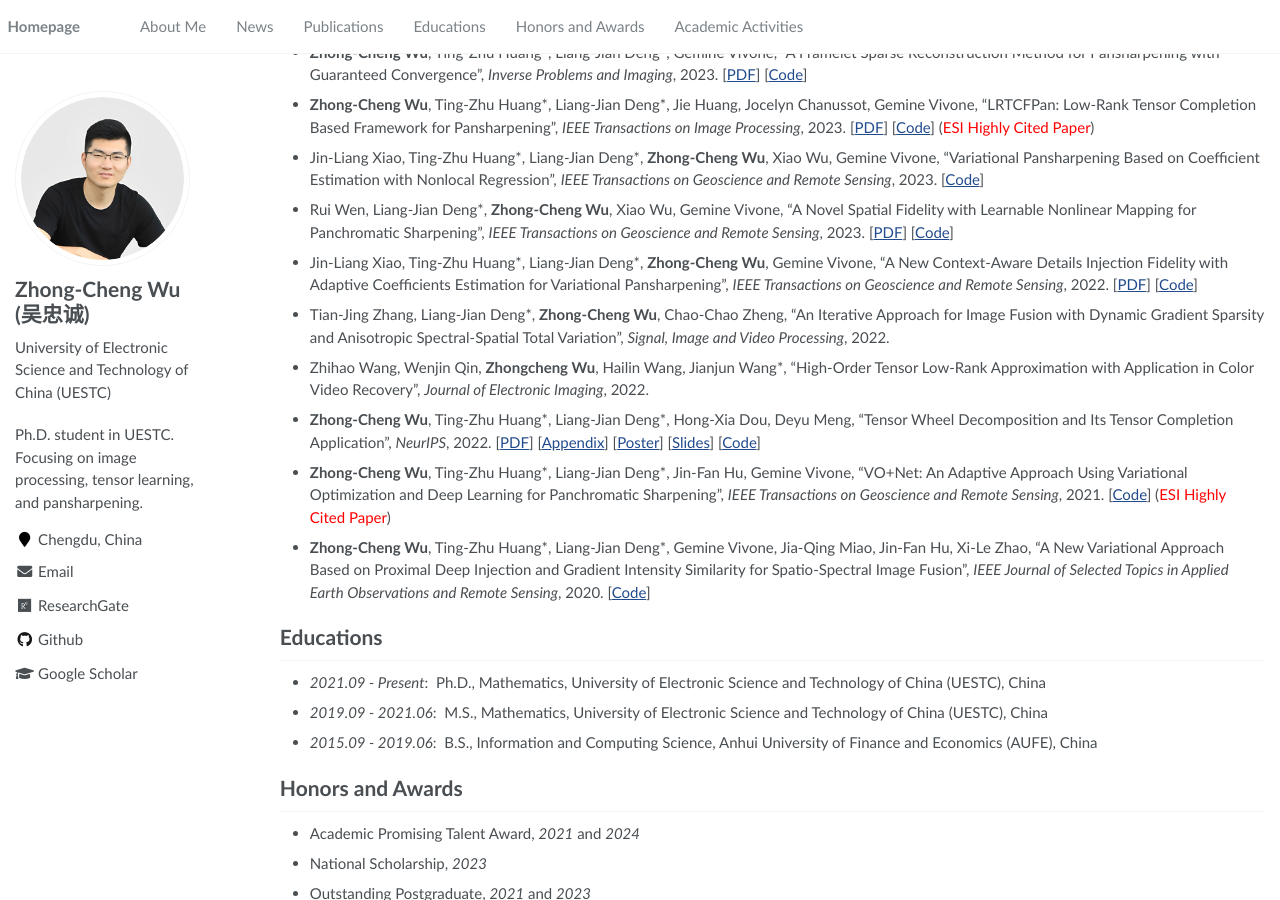
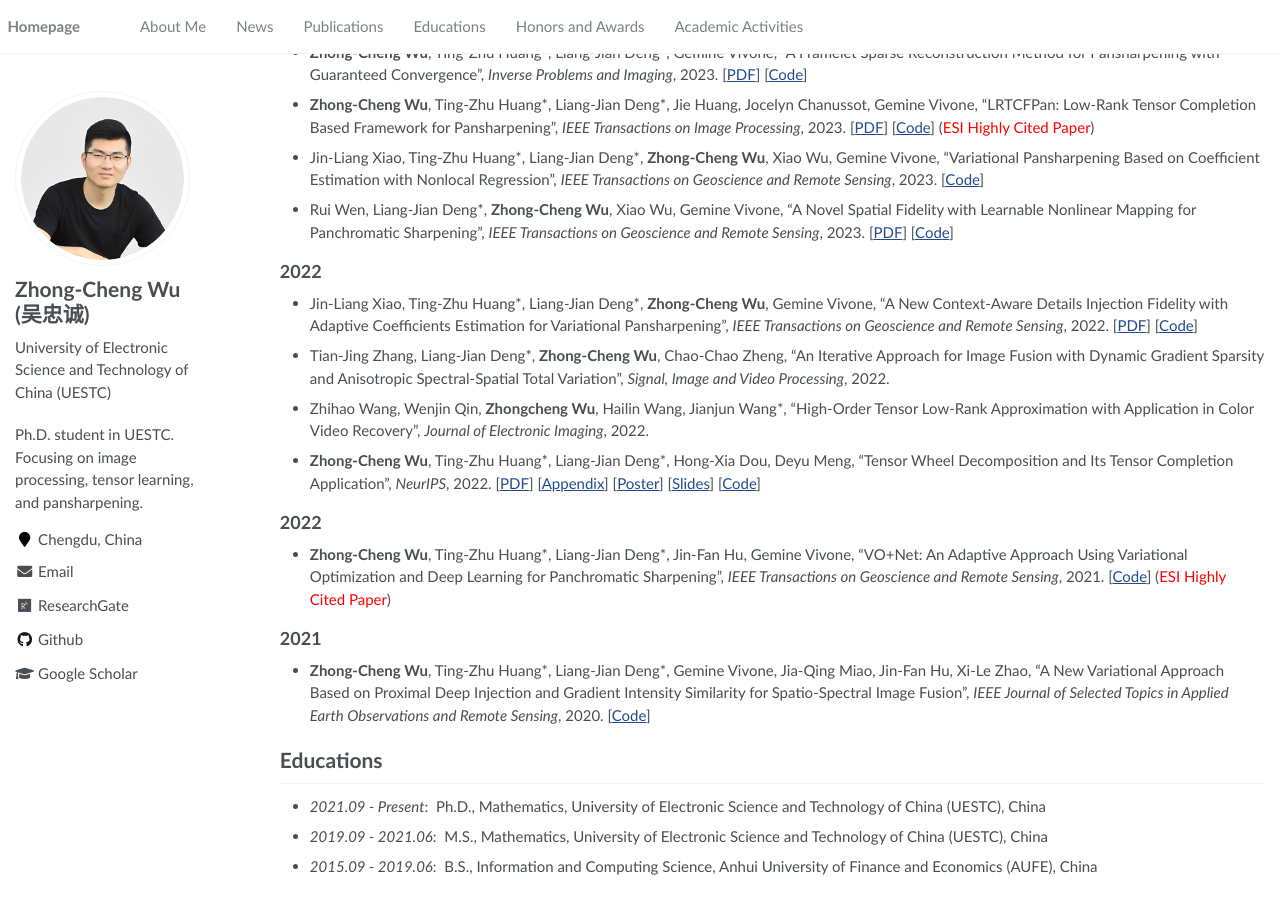
Before and after one commit to zhongchengwu/zhongchengwu.github.io, a Jekyll site: the page built from _pages/about.md, in a window 1280 px wide and 900 px high, scrolled down 790 px. Built offline with Jekyll 4.4.1, drawn with Linux system fonts in a browser that asks for light colours.

Commit message:
Update about.md

```diff
--- a/_pages/about.md
+++ b/_pages/about.md
@@ -56,6 +56,8 @@ E-mail: <wuzhch97@163.com>; <zhongcheng.wu@hfut.edu.cn> &emsp; [Google Scholar](
 
 - Rui Wen, Liang-Jian Deng\*, <b>Zhong-Cheng Wu</b>, Xiao Wu,  Gemine Vivone, "A Novel Spatial Fidelity with Learnable Nonlinear Mapping for Panchromatic Sharpening", *IEEE Transactions on Geoscience and Remote Sensing*, 2023. [[PDF](https://liangjiandeng.github.io/papers/2023/wen-tgrs2023.pdf)] [[Code](https://github.com/liangjiandeng/-LNM-PS)]
 
+## 2022
+
 - Jin-Liang Xiao, Ting-Zhu Huang\*, Liang-Jian Deng\*, <b>Zhong-Cheng Wu</b>, Gemine Vivone, "A New Context-Aware Details Injection Fidelity with Adaptive Coefficients Estimation for Variational Pansharpening", *IEEE Transactions on Geoscience and Remote Sensing*, 2022. [[PDF](https://liangjiandeng.github.io/papers/2022/xiao-tgrs2022.pdf)] [[Code](https://github.com/liangjiandeng/CDIF)]
 
 - Tian-Jing Zhang, Liang-Jian Deng\*, <b>Zhong-Cheng Wu</b>, Chao-Chao Zheng, "An Iterative Approach for Image Fusion with Dynamic Gradient Sparsity and Anisotropic Spectral-Spatial Total Variation", *Signal, Image and Video Processing*, 2022.
@@ -64,7 +66,11 @@ E-mail: <wuzhch97@163.com>; <zhongcheng.wu@hfut.edu.cn> &emsp; [Google Scholar](
 
 - <b>Zhong-Cheng Wu</b>, Ting-Zhu Huang\*, Liang-Jian Deng\*, Hong-Xia Dou, Deyu Meng, "Tensor Wheel Decomposition and Its Tensor Completion Application", *NeurIPS*, 2022. [[PDF](https://zhongchengwu.github.io/papers/neurips_2022.pdf)] [[Appendix](https://zhongchengwu.github.io/papers/neurips_2022_appendix.pdf)] [[Poster](https://zhongchengwu.github.io/papers/Poster_TWDec.pdf)] [[Slides](https://zhongchengwu.github.io/papers/Slides_TWDec.pdf)] [[Code](https://github.com/zhongchengwu/code_TWDec)]
 
+## 2022
+
 - <b>Zhong-Cheng Wu</b>, Ting-Zhu Huang\*, Liang-Jian Deng\*, Jin-Fan Hu, Gemine Vivone, "VO+Net: An Adaptive Approach Using Variational Optimization and Deep Learning for Panchromatic Sharpening", *IEEE Transactions on Geoscience and Remote Sensing*, 2021. [[Code](https://liangjiandeng.github.io/Projects_Res/VOFF_2021tgrs.html)] (<span style="color:red">ESI Highly Cited Paper</span>)
+
+## 2021
 
 - <b>Zhong-Cheng Wu</b>, Ting-Zhu Huang\*, Liang-Jian Deng\*, Gemine Vivone, Jia-Qing Miao, Jin-Fan Hu, Xi-Le Zhao, "A New Variational Approach Based on Proximal Deep Injection and Gradient Intensity Similarity for Spatio-Spectral Image Fusion", *IEEE Journal of Selected Topics in Applied Earth Observations and Remote Sensing*, 2020. [[Code](https://liangjiandeng.github.io/Projects_Res/DMPIF_2020jstars.html)]
 
```
